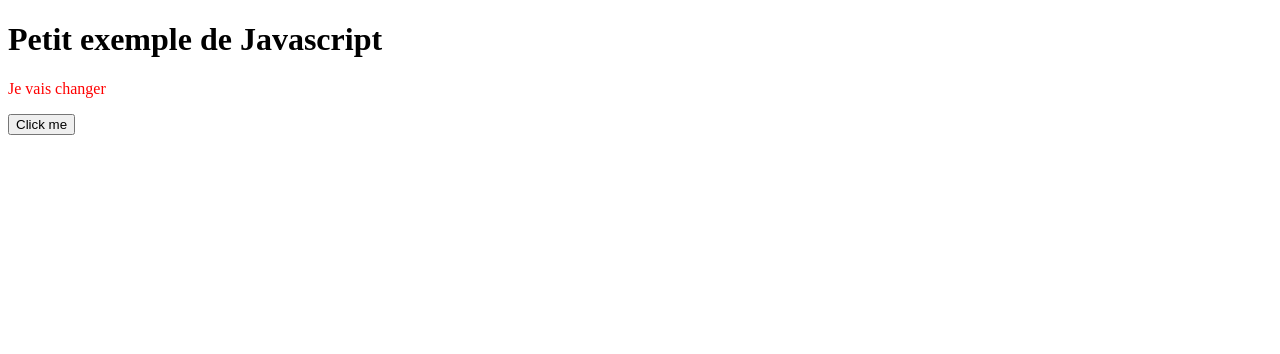
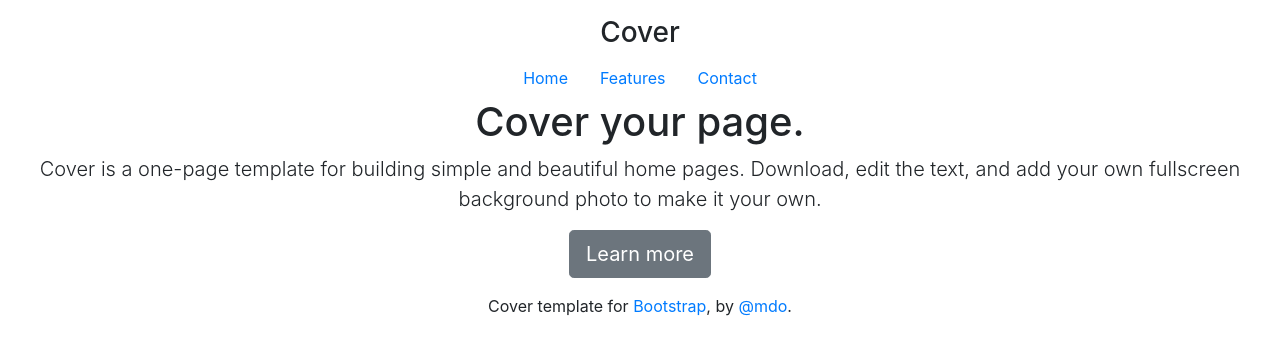
Before and after one commit to hachichaud/ensae-dataviz, a plain HTML site: page index.html in a window 1280 px wide. Drawn offline with nearby package versions, Linux system fonts and the light colour scheme.

Commit message:
Bootstrap example - broken

```diff
--- a/index.html
+++ b/index.html
@@ -1,26 +1,58 @@
-<!DOCTYPE html>
-<html>
+
+<!doctype html>
+<html lang="en">
   <head>
-    <title>Hello ENSAE</title>
-    <style type="text/css">
-      .red {
-        color: red;
-      }
-      .green {
-        color: green;
-      }
-    </style>
+    <meta charset="utf-8">
+    <meta name="viewport" content="width=device-width, initial-scale=1, shrink-to-fit=no">
+    <meta name="description" content="">
+    <meta name="author" content="">
+    <link rel="icon" href="../../../../favicon.ico">
+
+    <title>Cover Template for Bootstrap</title>
+
+    <!-- Bootstrap core CSS -->
+    <link href="../../../../dist/css/bootstrap.min.css" rel="stylesheet">
+
+    <!-- Custom styles for this template -->
+    <link href="cover.css" rel="stylesheet">
   </head>
-  <body>
-    <h1>Petit exemple de Javascript</h1>
-    <div>
-      <p id="change-me" class="red">Je vais changer</p>
-      <button onclick="myFunction()">Click me</button>
+
+  <body class="text-center">
+
+    <div class="cover-container d-flex h-100 p-3 mx-auto flex-column">
+      <header class="masthead mb-auto">
+        <div class="inner">
+          <h3 class="masthead-brand">Cover</h3>
+          <nav class="nav nav-masthead justify-content-center">
+            <a class="nav-link active" href="#">Home</a>
+            <a class="nav-link" href="#">Features</a>
+            <a class="nav-link" href="#">Contact</a>
+          </nav>
+        </div>
+      </header>
+
+      <main role="main" class="inner cover">
+        <h1 class="cover-heading">Cover your page.</h1>
+        <p class="lead">Cover is a one-page template for building simple and beautiful home pages. Download, edit the text, and add your own fullscreen background photo to make it your own.</p>
+        <p class="lead">
+          <a href="#" class="btn btn-lg btn-secondary">Learn more</a>
+        </p>
+      </main>
+
+      <footer class="mastfoot mt-auto">
+        <div class="inner">
+          <p>Cover template for <a href="https://getbootstrap.com/">Bootstrap</a>, by <a href="https://twitter.com/mdo">@mdo</a>.</p>
+        </div>
+      </footer>
     </div>
-    <script>
-      function myFunction() {
-        document.getElementById("change-me").className = "green";
-      }
-    </script>
+
+
+    <!-- Bootstrap core JavaScript
+    ================================================== -->
+    <!-- Placed at the end of the document so the pages load faster -->
+    <script src="https://code.jquery.com/jquery-3.2.1.slim.min.js" integrity="sha384-KJ3o2DKtIkvYIK3UENzmM7KCkRr/rE9/Qpg6aAZGJwFDMVNA/GpGFF93hXpG5KkN" crossorigin="anonymous"></script>
+    <script>window.jQuery || document.write('<script src="../../../../assets/js/vendor/jquery-slim.min.js"><\/script>')</script>
+    <script src="../../../../assets/js/vendor/popper.min.js"></script>
+    <script src="../../../../dist/js/bootstrap.min.js"></script>
   </body>
 </html>
```
Also changed, not shown: 1 other file.
